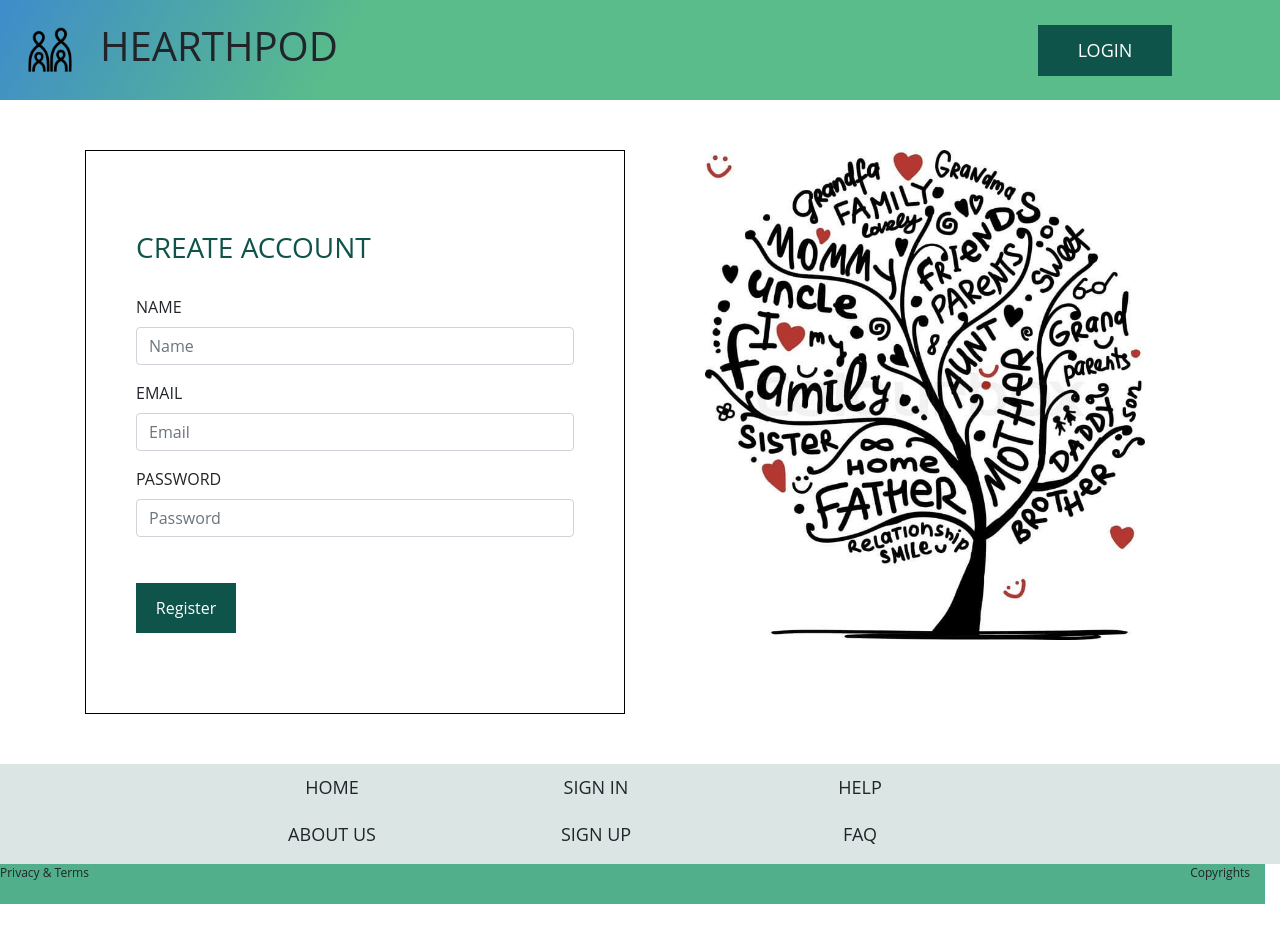
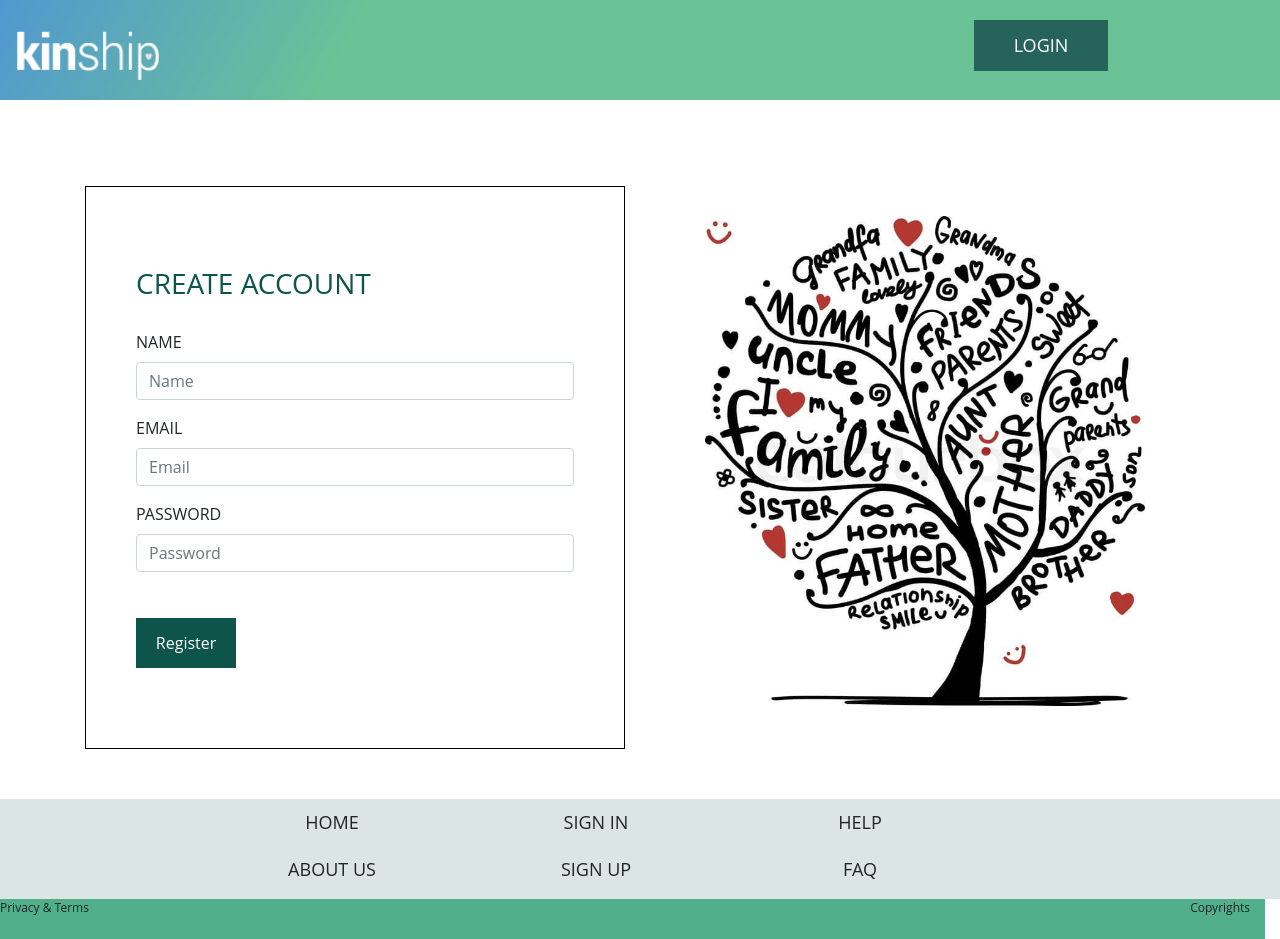
Before and after one commit to AgileTeamWeb13/familyHub, a PHP site: page /register.php in a window 1280 px wide. Before the commit the page ends 904 px from the top, so only its background shows below. Run offline with PHP 8.4, Linux system fonts and the light colour scheme; some libraries are stand-ins or nearby versions.

Commit message:
Design Change
Feed/Hub Page has been further modified towards the new design. Some CSS of other pages have been changed due to this, but have kept the same look.

```diff
--- a/css/main.css
+++ b/css/main.css
@@ -8,11 +8,14 @@
 /* REGISTER FORM */
 .register-header {
 	background: linear-gradient(120deg, #3f8ccb, rgba(71, 181, 126, 0.9) 28%);
-	/*opacity:;*/
+	opacity:0.9;
 	height:100px;
 	min-width:960px;
 	position: relative;
 	font-family: 'Open Sans';
+	position:fixed;
+	z-index:9999;
+	width:100vw;
 }
 
 /*.header-items {
@@ -22,8 +25,9 @@
 }*/
 
 .logo {
-	width: 100px;
-	/*margin-top: 5px;	*/
+	width: 175px;
+    height: 75px;
+	margin-top:15px;
 }
 
 .hub-heading {
@@ -32,6 +36,12 @@
 	/*position: absolute;*/
 	display: inline-block;
 	float: none;
+}
+
+.feed {
+	width:60vw;
+	position:absolute;
+	right:0;
 }
 
 .card img {
@@ -95,7 +105,7 @@ section article .card {
 }
 
 .register-image {
-	margin: 50px auto;
+	margin-top: 40%;
 }
 
 .register-imgsize {
@@ -136,6 +146,8 @@ section article .card {
 	color: crimson;
 }
 
+
+
 /*.login-btn {
 	background-color: #0F544A;
 }*/
@@ -159,6 +171,10 @@ section article .card {
 	height: 50px;
 	background-color: #0F544A;
 	color: white;
+}
+
+.create-hub {
+    top: 70px;
 }
 
 /*NAV BAR*/
@@ -216,14 +232,19 @@ nav #navbarNavAltMarkup .navbar-nav a {
 	display: inline-flex;
 	justify-content: space-around;
 	align-items: center;
+	position:relative;
+	right:5%;
 }
 
 .side-article {
-	/*position: fixed;*/
-	margin: 10px;
-	padding: 20px;
-	background-color: #51AF8C;
-	/* height: 300px; */
+	position: fixed;
+    top: 100px;
+    left: 0;
+    /* margin: 10px; */
+    padding: 20px;
+    background-color: white;
+     height: 90vh;
+    z-index: 999;
 }
 
 .side-article h3 {
@@ -234,6 +255,10 @@ nav #navbarNavAltMarkup .navbar-nav a {
 article .side-article form div{
 	margin-bottom: 10px;
 	color: #DBE6E4;
+}
+
+.invite-btn, .member {
+	margin-left:35px;
 }
 
 .member img {
@@ -248,7 +273,8 @@ article .side-article form div{
 	padding: 15px 20px;
 	border-radius: 50%;
 	background: #0F544A;
-	top: 10%;
+	top: 10px;
+	left:5px;
 }
 
 .invite {
@@ -260,6 +286,7 @@ article .side-article form div{
 /* Modal */
 .modal{
 	padding: 20px;
+	z-index: 9999;
 }
 .modal-title{
 	font-size: 3rem;
@@ -267,6 +294,15 @@ article .side-article form div{
 
 body .hubpg>.row {
 	margin-right: 0;
+}
+
+.hubs, .panel {
+	margin-top: 11.9%;
+}
+
+.hubs {
+	position: relative;
+    top: 50px;
 }
 
 /* FOOTER */
--- a/register.php
+++ b/register.php
@@ -1,22 +1,11 @@
 <?php include "partials/head.php" ?>
 <!-- REGISTER HEADER -->
 	<header class="register-header">
-		<!-- <div class="header-items"> -->
-		<!-- LOGO IMAGE -->
-			<!-- <img src="img/logo.png" class="logo" alt="logo" class="img-fluid"> -->
-		<!-- PAGE HEADING -->
-			<!-- <h1 class="hub-heading">HEARTHPOD</h1>
-		</div> -->
-	<!-- SIGN IN BUTTON -->
-		<!-- <input type="button" name="sign-in" class="signin-btn" value="Sign In"> -->
-		<!-- <br /><a href="login.php" title="Login">LOGIN</a> -->
 
 		<div class="top-nav">
 			<div class="logo-nav">
 				<!-- LOGO IMAGE -->
 				<img src="img/logo.png" class="logo" alt="logo" class="img-fluid">
-			<!-- PAGE HEADING -->
-				<h1 class="hub-heading">HEARTHPOD</h1>
 			</div>
 			<div class="logout-nav">
 				<!-- SIGN IN BUTTON -->
@@ -30,7 +19,7 @@
 		<section class="container">
 			<div class="row">
 			<!-- REGISTER FORM -->
-				<article class="col-md-6">
+				<article class="col-md-6 panel">
 					<form action="actions/register_process.php" method="POST" class="form-register">
 					<!-- FORM HEADING -->
 						<h3 class="register-heading"> CREATE ACCOUNT </h3>
```
Also changed, not shown: createHub.php (+2 -13 lines), hubfeed.php (+13 -17 lines), login.php (+3 -15 lines), myHubs.php (+3 -14 lines), img/content/logo.png (deleted), img/logo.png, 2 other files.
